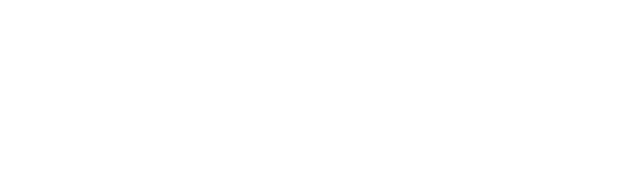
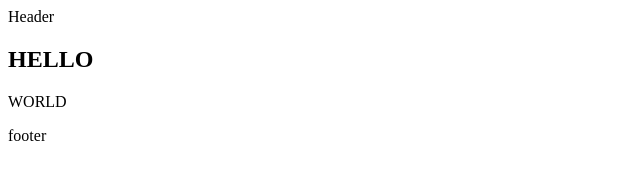
Before and after one commit to shiqumi/lesson-git, a plain HTML site: page index.html in a window 1280 px wide. Shown: the whole page, without its empty margins (0-640 px from the left). Drawn offline with Linux system fonts and the light colour scheme.

Commit message:
add a footer

```diff
--- a/index.html
+++ b/index.html
@@ -1,12 +1,19 @@
 <!DOCTYPE html>
 <html lang="en">
-<head>
-    <meta charset="UTF-8">
-    <meta http-equiv="X-UA-Compatible" content="IE=edge">
-    <meta name="viewport" content="width=device-width, initial-scale=1.0">
+  <head>
+    <meta charset="UTF-8" />
+    <meta http-equiv="X-UA-Compatible" content="IE=edge" />
+    <meta name="viewport" content="width=device-width, initial-scale=1.0" />
     <title>Document</title>
-</head>
-<body>
-
-</body>
+  </head>
+  <body>
+    <header>Header</header>
+    <main>
+      <section>
+        <h1>HELLO</h1>
+        <p>WORLD</p>
+      </section>
+    </main>
+    <footer>footer</footer>
+  </body>
 </html>
```
